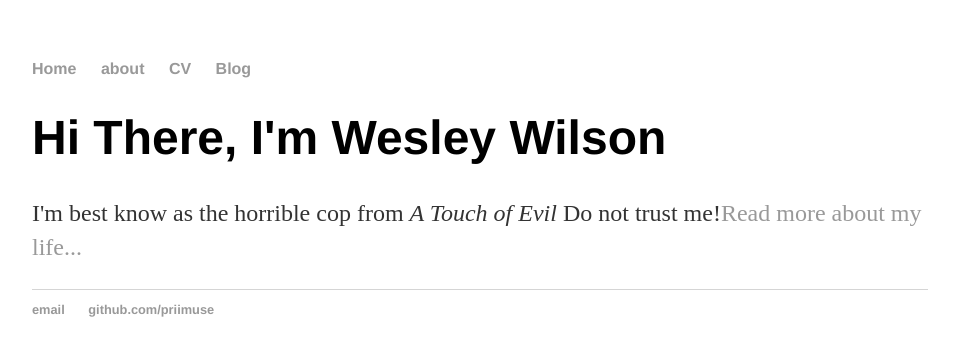
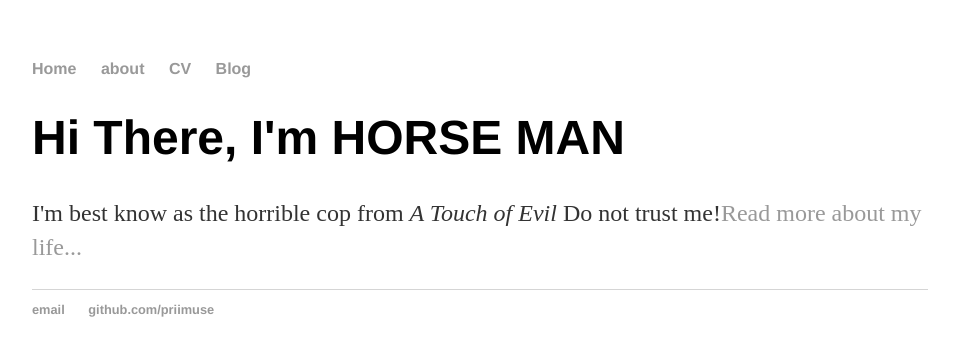
Before and after one commit to priimuse/priimuse.github.io, a Jekyll site: the page built from index.html, in a window 1280 px wide. Shown: the top 356 px of the page, without its empty margins (160-1113 px from the left). Built offline with Jekyll 4.4.1, drawn with Linux system fonts in a browser that asks for light colours.

Commit message:
Update index.html

```diff
--- a/index.html
+++ b/index.html
@@ -4,7 +4,7 @@ title: Wesley Wilson, Some Random Guy
 ---
 
 <div class = "blurb">
-  <h1>Hi There, I'm Wesley Wilson</h1>
+  <h1>Hi There, I'm HORSE MAN</h1>
   <p>I'm best know as the horrible cop from <em>A Touch of Evil</em> Do not trust me!<a href = "/about">Read more about my life...</a></p>
   <script src = "script_01.js"></script>
 </div><!-- /.blurb -->
```
